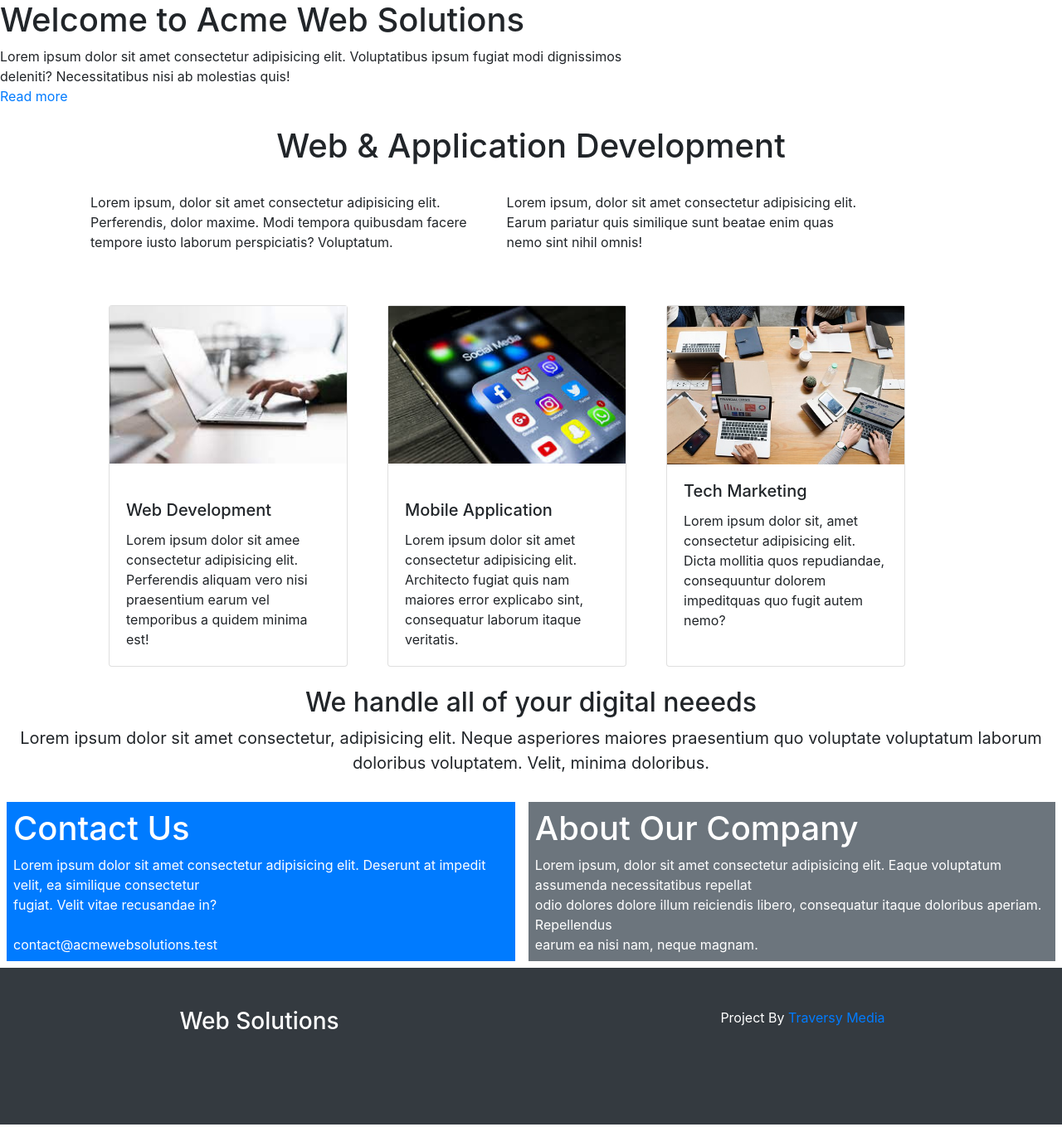
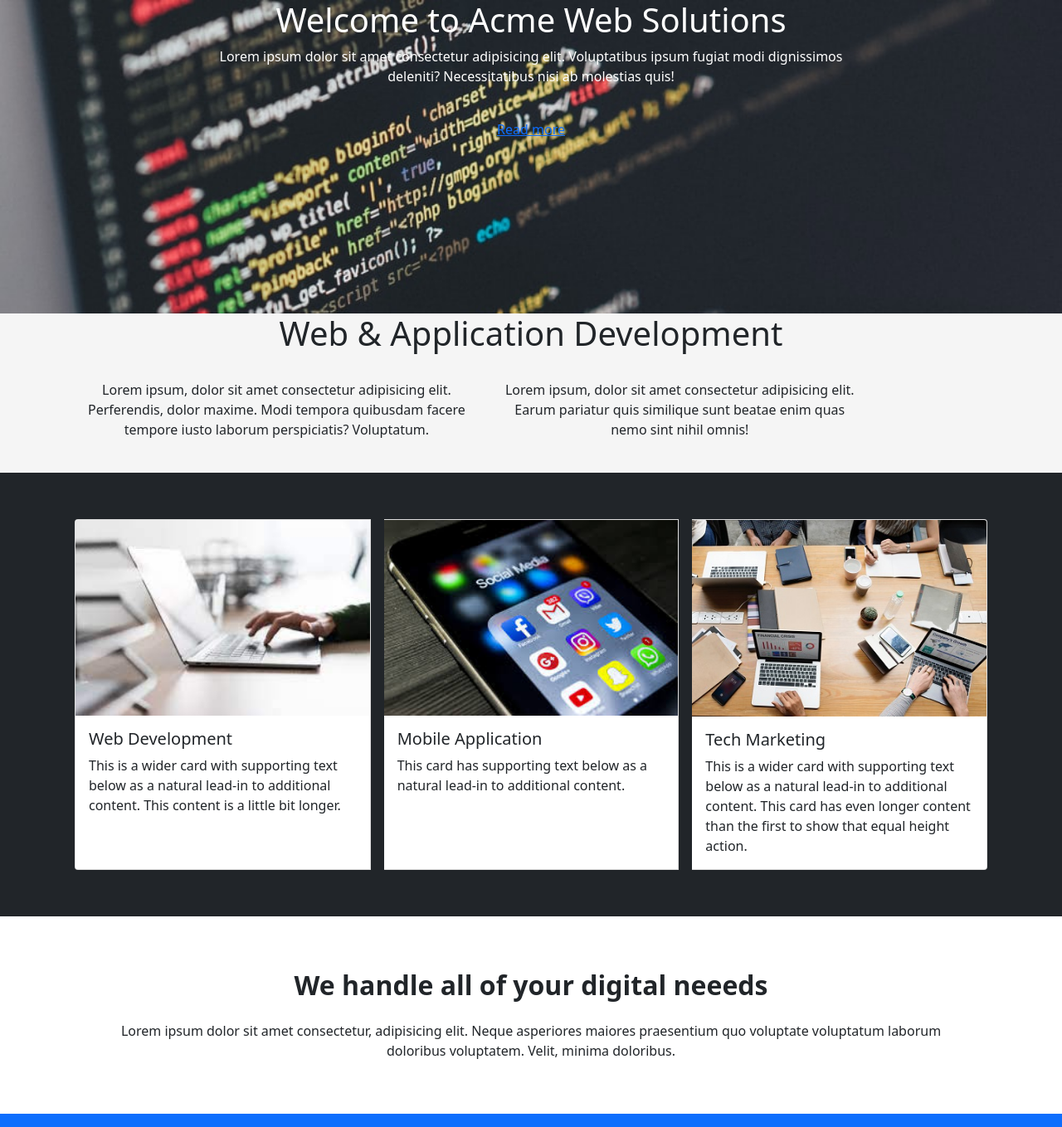
Before and after one commit to BrightfieldTechAcademy/explorers-for-jhs-shs-grad-2021-grid-website-group-one, a plain HTML site: page index.html in a window 1280 px wide. Shown: the top 1359 px of the page at 83% size. Drawn offline with nearby package versions, Linux system fonts and the light colour scheme.

Commit message:
restructuring of index.html and addition of custom.css

```diff
--- /dev/null
+++ b/custom.css
@@ -0,0 +1,5 @@
+* {
+    margin: 0;
+    padding: 0;
+    box-sizing: border-box;
+}
--- a/index.html
+++ b/index.html
@@ -5,17 +5,17 @@
     <meta http-equiv="X-UA-Compatible" content="IE=edge">
     <meta name="viewport" content="width=device-width, initial-scale=1.0">
     <title>CSS Grid Responsive Site</title>
-     <link rel="stylesheet" href="style.css">
-     <link rel="stylesheet" href="https://cdn.jsdelivr.net/npm/bootstrap@4.3.1/dist/css/bootstrap.min.css" integrity="sha384-ggOyR0iXCbMQv3Xipma34MD+dH/1fQ784/j6cY/iJTQUOhcWr7x9JvoRxT2MZw1T" crossorigin="anonymous">
+    <link rel="stylesheet" href="custom.css">
+    <link href="https://cdn.jsdelivr.net/npm/bootstrap@5.1.3/dist/css/bootstrap.min.css" rel="stylesheet" integrity="sha384-1BmE4kWBq78iYhFldvKuhfTAU6auU8tT94WrHftjDbrCEXSU1oBoqyl2QvZ6jIW3" crossorigin="anonymous">
 </head>
 <body>
-    <div class="box1">
-        <h1>Welcome to Acme Web Solutions</h1>
-        Lorem ipsum dolor sit amet consectetur adipisicing elit. Voluptatibus ipsum fugiat modi dignissimos <br>deleniti? Necessitatibus nisi ab molestias quis!
+    <header class="text-center text-white" id="header" style="background-image: url(images/photo.jpg); height: 10cm; background-size: cover;">
+        <h1 class="text-center">Welcome to Acme Web Solutions</h1>
+         <p class="text-center"> Lorem ipsum dolor sit amet consectetur adipisicing elit. Voluptatibus ipsum fugiat modi dignissimos <br> deleniti? Necessitatibus nisi ab molestias quis!</p>
         <br>
-        <a href="https://jolly-kalam-23776e.netlify.app/cssgridresponsive/?fbclid=IwAR0QAikCXLfaiRaOLuKU4iSh6BwPEGVUiR8Z7Nq0hOXugWAVsBvUuhm1bbc#section-b" class="read">Read more</a><br><br>
-    </div>
-    <div class="container-fluid">
+        <a class="link" href="https://jolly-kalam-23776e.netlify.app/cssgridresponsive/?fbclid=IwAR0QAikCXLfaiRaOLuKU4iSh6BwPEGVUiR8Z7Nq0hOXugWAVsBvUuhm1bbc#section-b" class="read">Read more</a><br><br>
+    </header>
+    <section class="text-center" style="background: whiteSmoke;">
         <h1 class="text-center">Web & Application Development</h1>
         <div class="container d-flex">
             <div class="m-4">
@@ -25,58 +25,53 @@
                 <p>Lorem ipsum, dolor sit amet consectetur adipisicing elit.<br> Earum pariatur quis similique sunt beatae enim quas<br> nemo sint nihil omnis!</p>
             </div>
         </div>
-    </div>
-   <div class="d-flex container mr-5">
-        <div class="card m-4" style="width: 18rem;">
-            <img src="images/web.jpg"  alt="image of Web"><br>
+    </section>
+    <section class="p-5 bg-dark">
+        <div class="card-group container">
+            <div class="card m-2" style="width: 16rem;">
+                <img src="images/web.jpg" class="card-img-top" alt="...">
                 <div class="card-body">
                     <h5 class="card-title">Web Development</h5>
-            <p class="card-text">Lorem ipsum dolor sit amee consectetur adipisicing elit. Perferendis aliquam vero nisi praesentium earum vel temporibus a quidem minima est!</p>
+                    <p class="card-text">This is a wider card with supporting text below as a natural lead-in to additional content. This content is a little bit longer.</p>
                 </div>
             </div>
-        <div class="card m-4" style="width: 18rem;">
-            <img src="images/mobile.jpg"  alt="image of mobile" class="two"><br>
+            <div class="card m-2"  style="width: 16rem;">
+                <img src="images/mobile.jpg" class="card-img-top" alt="...">
                 <div class="card-body">
                     <h5 class="card-title">Mobile Application</h5>
-            <p class="card-text">Lorem ipsum dolor sit amet consectetur adipisicing elit. Architecto fugiat quis nam maiores error explicabo sint, consequatur laborum itaque veritatis.</p>
+                    <p class="card-text">This card has supporting text below as a natural lead-in to additional content.</p>
                 </div>
             </div>
-        <div class="card m-4" style="width: 18rem;">
-            <img src="images/tech.jpg"  alt="image of tech">
+            <div class="card m-2"  style="width: 16rem;">
+                <img src="images/tech.jpg" class="card-img-top" alt="...">
                 <div class="card-body">
                     <h5 class="card-title">Tech Marketing</h5>
-            <p class="card-text">Lorem ipsum dolor sit, amet consectetur adipisicing elit. Dicta mollitia quos repudiandae, consequuntur dolorem impeditquas quo fugit autem nemo?</p>
+                    <p class="card-text">This is a wider card with supporting text below as a natural lead-in to additional content. This card has even longer content than the first to show that equal height action.</p>
                 </div>
             </div>
     </div>
-    <div class="text-center">
-        <h2>We handle all of your digital neeeds</h2>
-        <p style="font-size: 20px;">Lorem ipsum dolor sit amet consectetur, adipisicing elit. Neque asperiores maiores praesentium quo voluptate voluptatum laborum <br>doloribus voluptatem. Velit, minima doloribus.</p>
-    </div>
-    <div class="mt-4 d-flex">
-        <div class="me-r m-2 bg-primary">
+    </section>
+    <section class="text-center p-5">
+        <h2 class="fw-bolder m-3">We handle all of your digital neeeds</h2>
+        <p class="text-center mt-4">Lorem ipsum dolor sit amet consectetur, adipisicing elit. Neque asperiores maiores praesentium quo voluptate voluptatum laborum <br>doloribus voluptatem. Velit, minima doloribus.</p>
+    </section>
+
+    <div class="bg-primary p-5">
         <h1 class="text-white m-2">Contact Us</h1>
         <p class="text-white m-2">Lorem ipsum dolor sit amet consectetur adipisicing elit. Deserunt at impedit velit, ea similique consectetur<br> fugiat. Velit vitae recusandae in?
             <br><br>contact@acmewebsolutions.test
         </p>
     </div>
-        <div class="m-2 bg-secondary">
+
+    <div class="bg-secondary p-5">
         <h1 class="text-white m-2">About Our Company</h1>
         <p class="text-white m-2">Lorem ipsum, dolor sit amet consectetur adipisicing elit. Eaque voluptatum assumenda necessitatibus repellat<br> odio dolores dolore illum reiciendis libero, consequatur itaque doloribus aperiam. Repellendus<br> earum ea nisi nam, neque magnam.</p>
     </div>
+    <footer class="bg-dark p-4 text-center" style="height: 5cm;">
+        <div class="row me-5">
+        <div class="col"><h4 class="text-white">Acme Web Solutions</h4></div>
+        <div class="col"><p class="text-white">Project By <a href="https://traversymedia.com/">Traversy Media</a></p></div>
         </div>
-    <div class="bg-dark" style="height: 5cm;">
-        <div class="row text-center">
-            <div class="col mt-5">
-                <h3 class="text-white">Web Solutions</h3>
-            </div>
-            <div class="col mt-5">
-                <div class="text-white">Project By
-                    <a href="https://traversymedia.com/">Traversy Media</a>
-                </div>
-            </div>
-        </div>
-    </div>
-
+    </footer>
 </body>
 </html>
```
Also changed, not shown: images/photo.jpg (added). Lines whose indentation alone changed are shown as unchanged.
